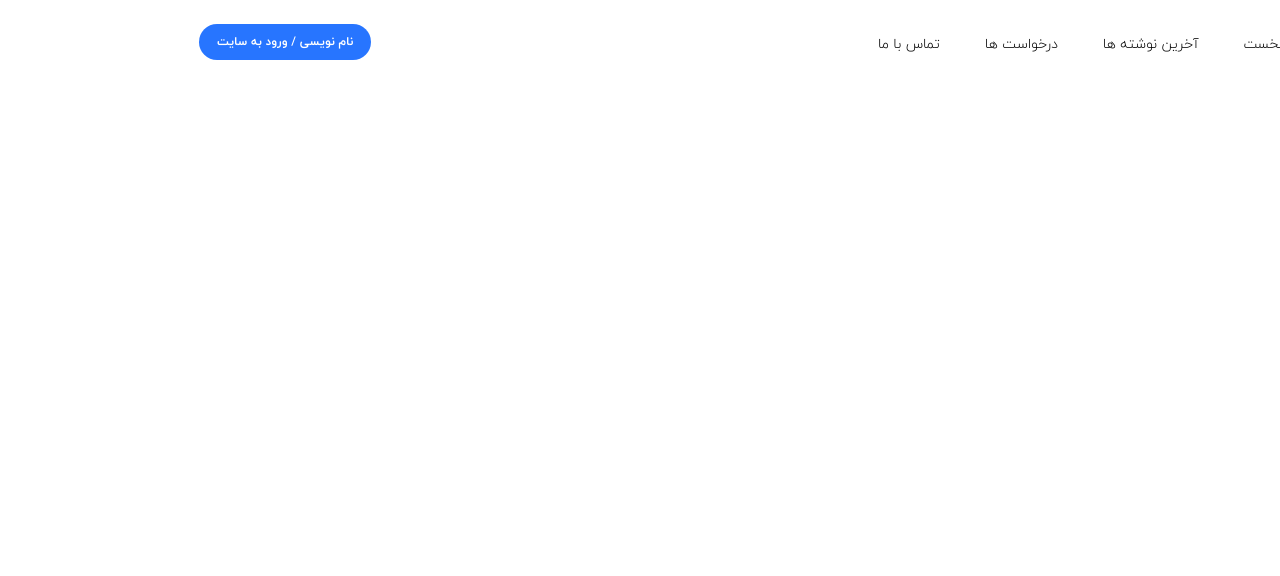
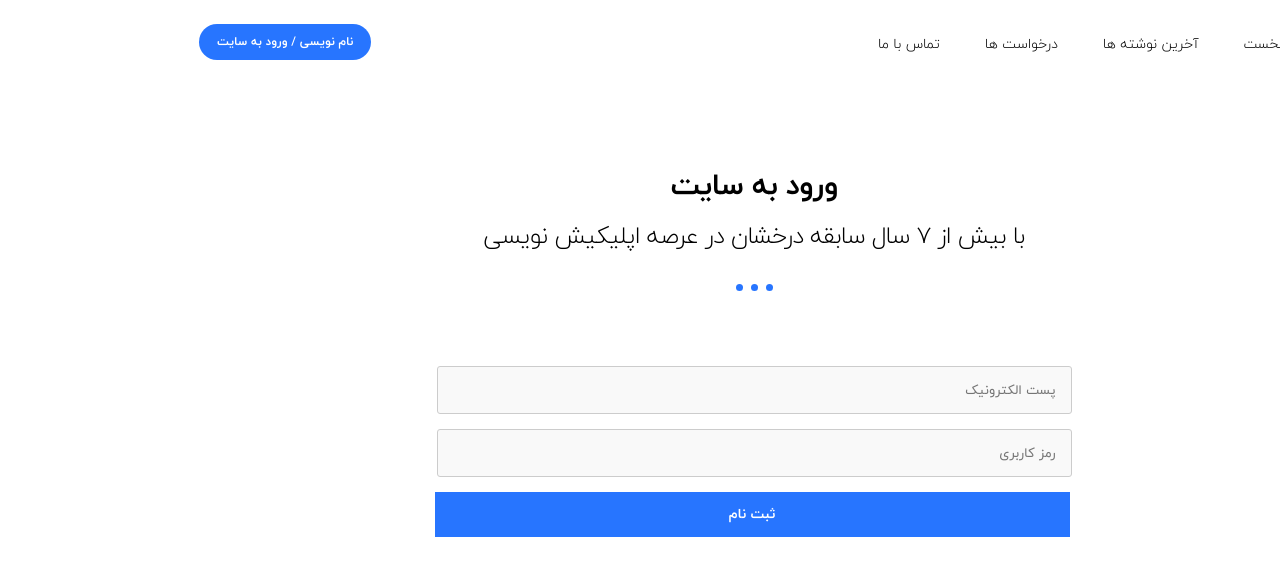
Before and after one commit to asharifineyestani/uni-front, a React (Create React App) app: page /sign-in in a window 1280 px wide. Shown: the top 576 px of the page. Built offline with nearby package versions, Linux system fonts and the light colour scheme.

Commit message:
add Posts, add Post component, add Auth component

```diff
--- a/src/App.js
+++ b/src/App.js
@@ -2,15 +2,35 @@ import React from 'react';
 import { BrowserRouter as Router, Route } from 'react-router-dom'
 import Header from './components/Header'
 import Posts from './scenes/Posts'
+import Post from './scenes/Posts/Post'
+import Requests from './scenes/Posts'
+import Request from './scenes/Posts/Post'
+import SignUp from './scenes/Auth/SignUp'
+import SignIn from './scenes/Auth/SignIn'
 import './app.scss'
 
 function App() {
     return (
         <Router>
             <Header />
-            <div className="app-wrapper">
+            <div className="app-wrapper" exact>
                 <Route path="/posts">
                     <Posts />
+                </Route>
+                <Route path="/posts/:id" exact>
+                    <Post />
+                </Route>
+                <Route path="/requests">
+                    <Requests />
+                </Route>
+                <Route path="/requests/:id" exact>
+                    <Request />
+                </Route>
+                <Route path="/sign-up" exact>
+                    <SignUp />
+                </Route>
+                <Route path="/sign-in" exact>
+                    <SignIn />
                 </Route>
             </div>
         </Router>
--- a/src/app.scss
+++ b/src/app.scss
@@ -44,14 +44,32 @@ h6 {
 // Helpers
 .text-center {
     text-align: center;
-  }
-
+}
 .div-center {
     float: none !important;
     display: block !important;
     position: relative !important;
     margin-left: auto !important;
     margin-right: auto !important;
+}
+
+// Form
+.form-div {
+    margin-bottom: 15px;
+}
+.form-div input[type=email], .form-div input[type=password], .form-div input[type=text], .form-div select, .form-div textarea {
+    width: 100%;
+    height: 48px;
+    color: #000;
+    display: block;
+    padding-left: 15px;
+    padding-right: 15px;
+    border-radius: 3px;
+    border: 1px solid #ccc;
+    background-color: #f9f9f9;
+    -webkit-transition: all .45s;
+    transition: all .45s;
+    font-family: iranyekan,sans-serif!important;
 }
 
 // Timeline
--- a/src/components/Header.js
+++ b/src/components/Header.js
@@ -19,7 +19,7 @@ const Menu = () => (
             <MenuItem to="/" title="برگ نخست" active={true} />
             <MenuItem to="/posts" title="آخرین نوشته ها" />
             <MenuItem to="/requests" title="درخواست ها" />
-            <MenuItem to="/portfolios" title="تماس با ما" />
+            <MenuItem to="/contact" title="تماس با ما" />
         </ul>
     </nav>
 )
@@ -36,10 +36,8 @@ const MenuItem = (props) => {
 }
 
 const Auth = () => {
-
+    let to = "sign-up";
     let title = "نام نویسی / ورود به سایت";
-    let to = "login";
-
     return (
         <button className="button button-sm button-radius button-primary">
             <Link to={to}>{title}</Link>
--- /dev/null
+++ b/src/scenes/Auth/SignIn.js
@@ -0,0 +1,26 @@
+import React from 'react'
+import Heading from '../../components/Heading'
+import Content from '../../components/Content'
+
+const SignIn = () => {
+    return (
+        <section className="section section-auth">
+            <Content>
+                <Heading title="ورود به سایت" subtitle="با بیش از 7 سال سابقه درخشان در عرصه اپلیکیش نویسی" />
+                <div className="form">
+                    <div className="form-div">
+                        <input type="text" placeholder="پست الکترونیک"/>
+                    </div>
+                    <div className="form-div">
+                        <input type="text" placeholder="رمز کاربری"/>
+                    </div>
+                    <div className="form-div">
+                        <button className="button button-md button-block button-primary">ثبت نام</button>
+                    </div>
+                </div>
+            </Content>
+        </section>
+    )
+}
+
+export default SignIn
--- /dev/null
+++ b/src/scenes/Auth/SignUp.js
@@ -0,0 +1,33 @@
+import React from 'react'
+import { Row, Col } from 'react-grid-system'
+import Heading from '../../components/Heading'
+import Content from '../../components/Content'
+
+const SignUp = () => {
+    return (
+        <section className="section section-auth">
+            <Content>
+                <Heading title="ثبت نام در سایت" subtitle="با بیش از 7 سال سابقه درخشان در عرصه اپلیکیش نویسی" />
+                <div className="form">
+                    <Row>
+                        <Col>
+                            <div className="form-div">
+                                <input type="text" placeholder="پست الکترونیک" />
+                            </div>
+                        </Col>
+                        <Col>
+                            <div className="form-div">
+                                <input type="text" placeholder="رمز کاربری" />
+                            </div>
+                        </Col>
+                    </Row>
+                    <div className="form-div">
+                        <button className="button button-md button-block button-primary">ثبت نام</button>
+                    </div>
+                </div>
+            </Content>
+        </section>
+    )
+}
+
+export default SignUp
--- /dev/null
+++ b/src/scenes/Posts/Post/index.js
@@ -0,0 +1,19 @@
+import React from 'react'
+import Heading from '../../../components/Heading'
+import Content from '../../../components/Content'
+
+const Post = (props) => {
+    return (
+        <div>
+            <Content>
+                <Heading title="معرفی شرکت برنامه نویسی افـراکـد" subtitle="با بیش از 7 سال سابقه درخشان در عرصه اپلیکیش نویسی" />
+                <div className="post-content">
+                    <p>دکتر مرتضی محسنی از تداوم کلاسهای نظری ترم تحصیلی جاری به صورت الکترونیکی خبر داد  و گفت: از ۱۶ فروردین کلیه کلاسهای آموزشی دانشجویان کماکان به صورت الکترونیکی در سراسر کشور برگزار و برنامه کلاسها توسط ستادهای استانی دانشگاه پیام نور به دانشجویان اطلاع رسانی می شود.</p>
+                    <p>به گزارش روابط عمومی، معاون آموزشی و تحصیلات تکمیلی با عنوان اینکه دانشگاه پیام نور به عنوان تنها دانشگاه دولتی متولی آموزش مجازی در کشور از زیرساختهای قابل قبولی در این زمینه برخوردار است،افزود: این دانشگاه به شیوه آموزش ترکیبی فعالیت می کند و با توجه به عدم الزام حضور در کلاس های رفع اشکال دروس نظری، حذف نیمسال تحصیلی در دانشگاه پیام نور امکان پذیر نیست و اکنون که در شرایط بحرانی شیوع بیشتر بیماری کرونا هستیم،کلیه خدمات آموزشی به صورت کاملا الکترونیکی ارائه خواهد شد. وی اذعان داشت: موارد خاص غیر مرتبط با الکترونیکی شدن کلاس‌های دروس؛ مانند حوادث، کادر متولی درمان بیماران کرونا، بیماری و امثال آن، مطابق روال معمول و طبق مقررات مربوط قابل بررسی است.  </p>
+                </div>
+            </Content>
+        </div>
+    )
+}
+
+export default Post
```
Also changed, not shown: src/scenes/Requests/Request/index.js (added, +19 -0 lines), src/scenes/Requests/index.js (added, +20 -0 lines).
